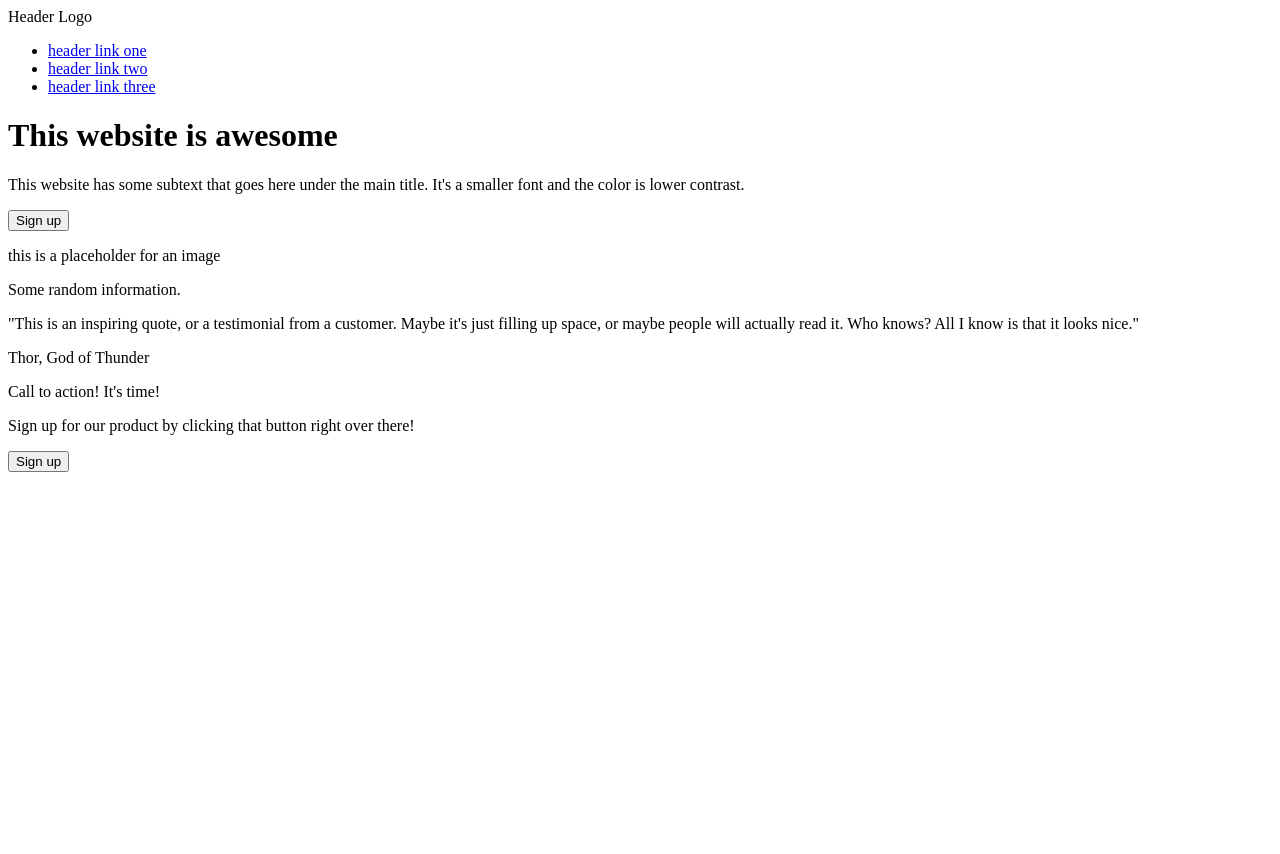
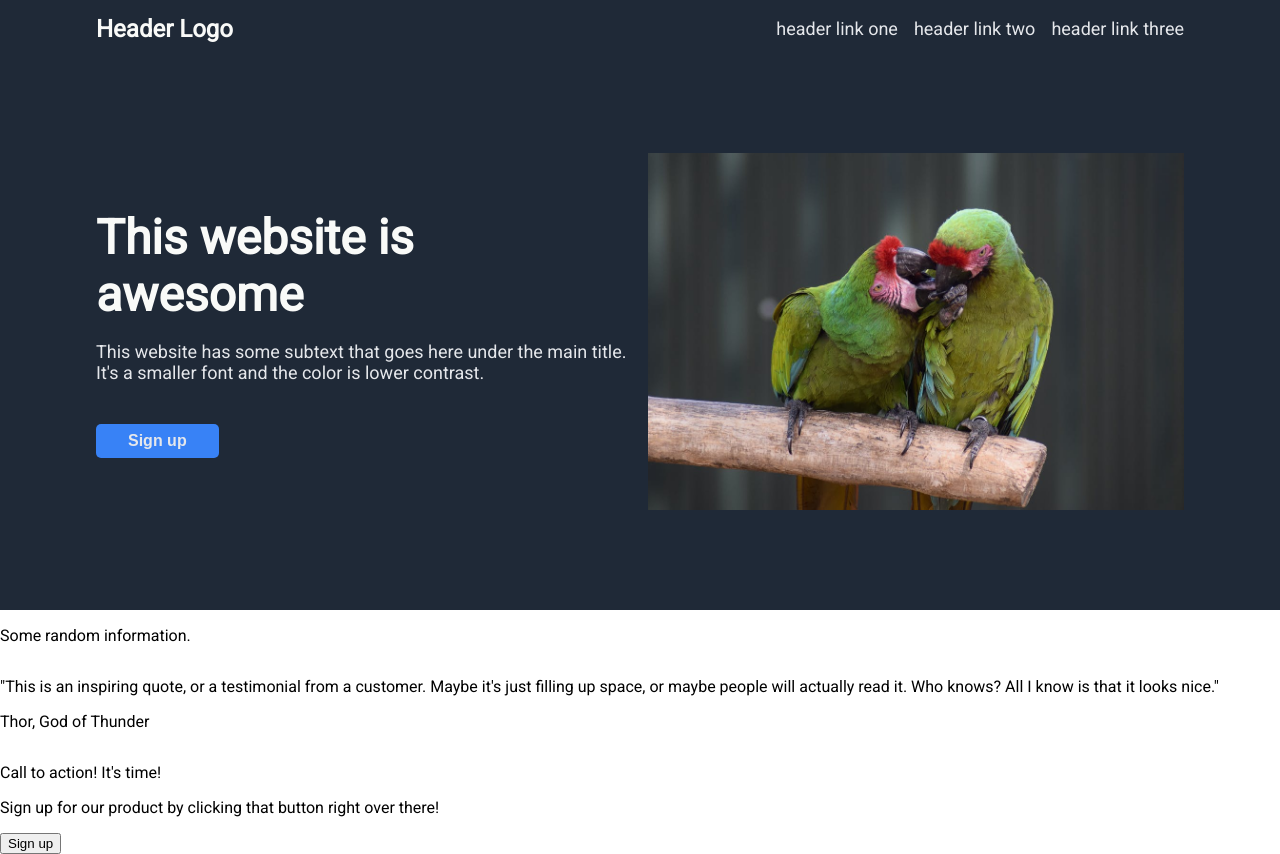
Before and after one commit to andrew-lachance/landing-page, a plain HTML site: page index.html in a window 1280 px wide. Before the commit the page ends 800 px from the top, so only its background shows below. Drawn offline with Linux system fonts and the light colour scheme.

Commit message:
Update style.css

```diff
--- a/index.html
+++ b/index.html
@@ -4,11 +4,15 @@
   <meta charset="UTF-8">
   <meta http-equiv="X-UA-Compatible" content="IE=edge">
   <meta name="viewport" content="width=device-width, initial-scale=1.0">
-  <title>Document</title>
+  <link rel="stylesheet" href="style.css">
+  <link rel="preconnect" href="https://fonts.googleapis.com">
+  <link rel="preconnect" href="https://fonts.gstatic.com" crossorigin>
+  <link href="https://fonts.googleapis.com/css2?family=Roboto&display=swap" rel="stylesheet">
+  <title>Landing Page</title>
 </head>
 <body>
   <div class="header">
-    <div class="Logo">Header Logo</div>
+    <div class="logo">Header Logo</div>
     <ul>
       <li><a href="#">header link one</a></li>
       <li><a href="#">header link two</a></li>
@@ -22,7 +26,7 @@
       <button>Sign up</button>
     </div>
     <div class=right-text>
-      <p>this is a placeholder for an image</p>
+      <img src="images/green-macaws.jpeg" alt="A red macaw.">
     </div>
   </div>
   <div class="section-two">
--- /dev/null
+++ b/style.css
@@ -0,0 +1,84 @@
+body {
+  font-family: "Roboto";
+  display: flex;
+  flex-direction: column;
+  margin: 0;
+}
+
+.header {
+  background-color: #1F2937;
+  display: flex;
+  justify-content: space-between;
+  padding: 0 96px;
+}
+
+.title{
+  background-color: #1F2937;
+  display: flex;
+  color: #F9FAF8;
+  padding: 96px;
+  gap: 16px;
+  align-items: center;
+  margin: 0;
+}
+
+.left-text{
+  flex: 1;
+  font-size: 48px;
+  margin: 0;
+}
+
+.left-text > h1{
+  margin: 0;
+  font-size: 48px;
+  font-weight: 900;
+}
+
+.left-text > p{
+  font-size: 18px;
+  color: #E5e7eb;
+}
+
+.left-text > button{
+  background-color: #3882f6;
+  border: none;
+  border-radius: 5px;
+  padding: 8px 32px;
+  color: #E5e7eb;
+  font-weight: 900;
+  font-size: 16px;
+}
+
+.right-text{
+  flex: 1;
+  width: 100px;
+
+}
+
+.right-text > img{
+  max-width: 100%;
+  height: auto;
+  align-self: center;
+}
+
+
+
+ul {
+  list-style: none;
+  display: flex;
+  gap: 16px;
+  font-size: 18px;
+}
+
+a {
+  text-decoration: none;
+  text-decoration-line: none;
+  color: #E5e7eb;
+}
+
+.logo {
+  color: #F9FAF8;
+  font-weight: 900;
+  font-size: 24px;
+  align-self: center;
+}
```
Also changed, not shown: images/green-macaws.jpeg (added), images/red-macaw.webp (added), 1 other file.
